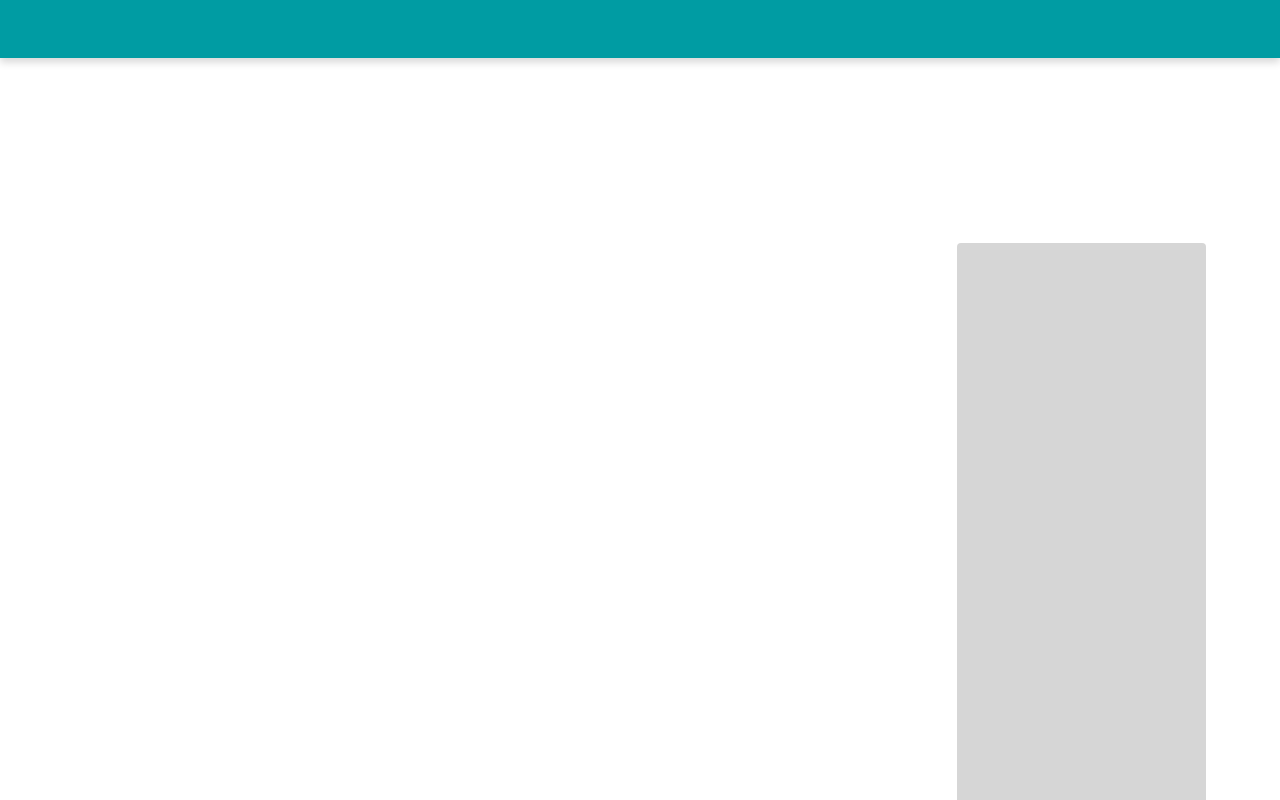
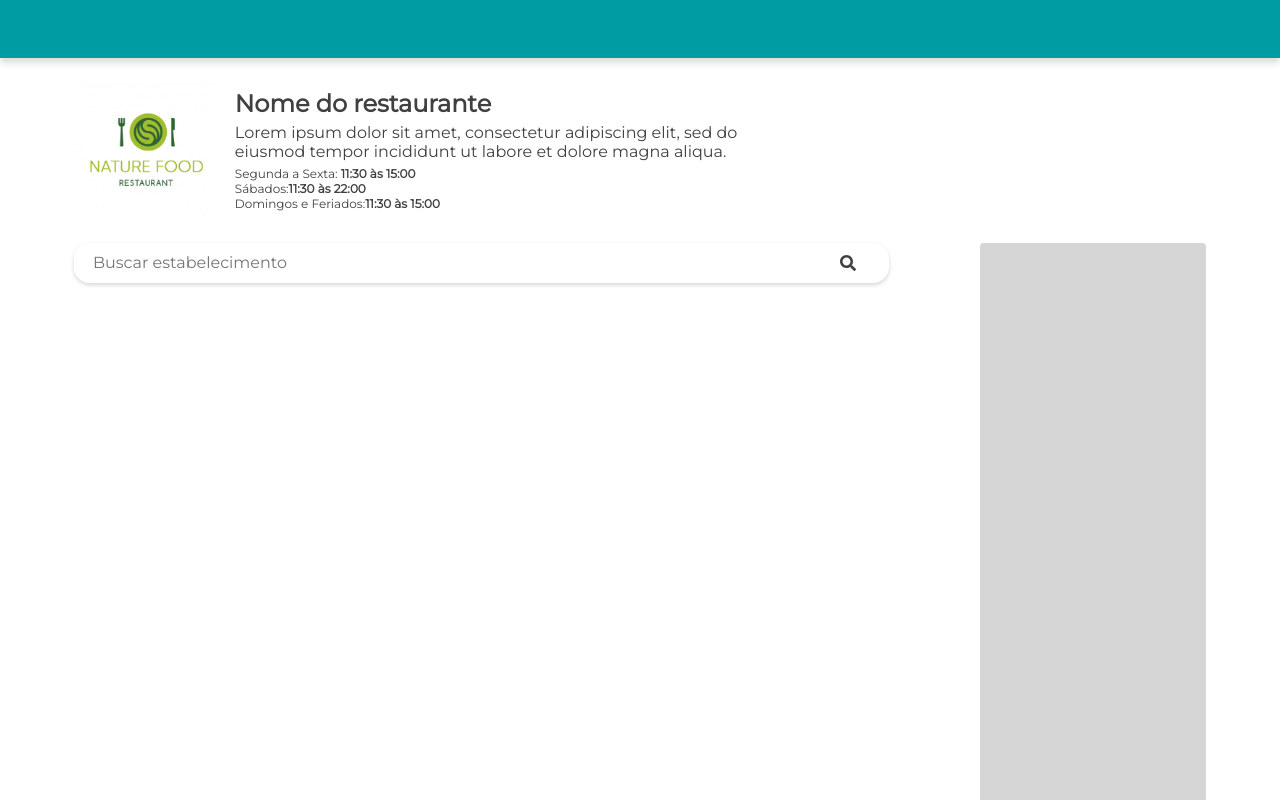
Before and after one commit to ojhones/lista-rango, a Next.js app: page /Menu/restaurante in a window 1280 px wide. Shown: the top 800 px of the page. Built offline with nearby package versions, Linux system fonts and the light colour scheme.

Commit message:
Created EstablishmentDetail component

```diff
--- a/src/components/EstablishmentCard/index.tsx
+++ b/src/components/EstablishmentCard/index.tsx
@@ -7,7 +7,7 @@ import * as S from './styles';
 
 interface EstablishmentCardProps {
   isOpen: boolean,
-  slug: String | number,
+  slug: String,
   establishmentName?: string,
   establishmentImage?: string,
   establishmentAddress?: string,
--- /dev/null
+++ b/src/components/EstablishmentDetail/index.tsx
@@ -0,0 +1,30 @@
+import Image from 'next/image'
+
+import natureImg from '../../../public/png/nature.png';
+
+import * as S from "./styles"
+
+export function EstablishmentDetail() {
+  return(
+    <S.Container>
+
+      <S.ContentLeft>
+        <Image src={natureImg} alt="Image default" />
+      </S.ContentLeft>
+
+      <S.ContentRight>
+        <h1>Nome do restaurante</h1>
+
+        <p>
+          Lorem ipsum dolor sit amet, consectetur adipiscing elit, sed do
+          eiusmod tempor incididunt ut labore et dolore magna aliqua.
+        </p>
+
+        <span>Segunda a Sexta: <strong>11:30 às 15:00</strong></span>
+        <span>Sábados:<strong>11:30 às 22:00</strong></span>
+        <span>Domingos e Feriados:<strong>11:30 às 15:00</strong></span>
+      </S.ContentRight>
+
+    </S.Container>
+  )
+}
--- /dev/null
+++ b/src/components/EstablishmentDetail/styles.ts
@@ -0,0 +1,55 @@
+import styled from "styled-components";
+
+import colors from '../../styles/colors';
+
+export const Container = styled.div`
+  display: flex;
+  align-items: center;
+
+`;
+
+export const ContentLeft = styled.div`
+  width: 9.06rem;
+  height: 9.06rem;
+
+  img {
+    width:100%;
+    height: auto;
+
+    object-fit: contain;
+  }
+`;
+
+export const ContentRight = styled.div`
+  padding-left: 1rem;
+
+  display: flex;
+  flex-direction: column;
+
+  h1 {
+    text-align: left;
+    font-size: 1.5rem;
+    letter-spacing: 0px;
+    color: ${colors.black};
+    font-family: "Montserrat";
+  }
+
+  p {
+    margin: 0.3rem 0;
+    max-width: 529px;
+
+    font-size:1rem;
+    text-align: left;
+    letter-spacing: 0px;
+    color: ${colors.black};
+    font-family: "Montserrat";
+  }
+
+  span, strong {
+    font-size:0.75rem;
+    text-align: left;
+    letter-spacing: 0px;
+    color: ${colors.black};
+    font-family: "Montserrat";
+  }
+`;
--- a/src/components/index.tsx
+++ b/src/components/index.tsx
@@ -2,3 +2,4 @@ export { SEO } from './SEO';
 export { Header } from './Header';
 export { InputSearch } from './InputSearch';
 export { EstablishmentCard } from './EstablishmentCard';
+export { EstablishmentDetail } from './EstablishmentDetail'
--- a/src/pages/Menu/[slug].tsx
+++ b/src/pages/Menu/[slug].tsx
@@ -3,6 +3,8 @@ import * as S from './styles'
 import {
   SEO,
   Header,
+  InputSearch,
+  EstablishmentDetail,
 } from '../../components'
 
 export default function Menu() {
@@ -19,11 +21,11 @@ export default function Menu() {
         />
 
         <S.ContentTop>
-
+          <EstablishmentDetail />
         </S.ContentTop>
 
         <S.ContentLeft>
-
+          <InputSearch />
         </S.ContentLeft>
 
         <S.ContentRight>
--- a/src/pages/Menu/styles.ts
+++ b/src/pages/Menu/styles.ts
@@ -4,6 +4,7 @@ import colors from '../../styles/colors'
 
 export const Container = styled.div`
     width: 100%;
+    padding-bottom: 1rem;
 
     display: flex;
     align-items: center;
@@ -34,14 +35,14 @@ export const ContentTop = styled.div`
 `;
 
 export const ContentLeft = styled.div`
-  padding-right: 8.37rem;
+  /* padding-right: 6.37rem; */
 
   grid-area: left;
 `;
 
 export const ContentRight = styled.div`
+  min-height: 43rem;
   border-radius: 4px;
-  min-height: 47.81rem;
 
   grid-area: right;
 
--- a/src/pages/index.tsx
+++ b/src/pages/index.tsx
@@ -28,8 +28,8 @@ export default function Home() {
         <S.WrapperContent>
           {data.map(item => (
             <EstablishmentCard
+              key={item.id}
               slug="restaurante"
-              key={item.id}
               isOpen={item.isOpen}
               establishmentName='Nome do Restaurante'
               establishmentAddress="Endereço do restaurante"
```
